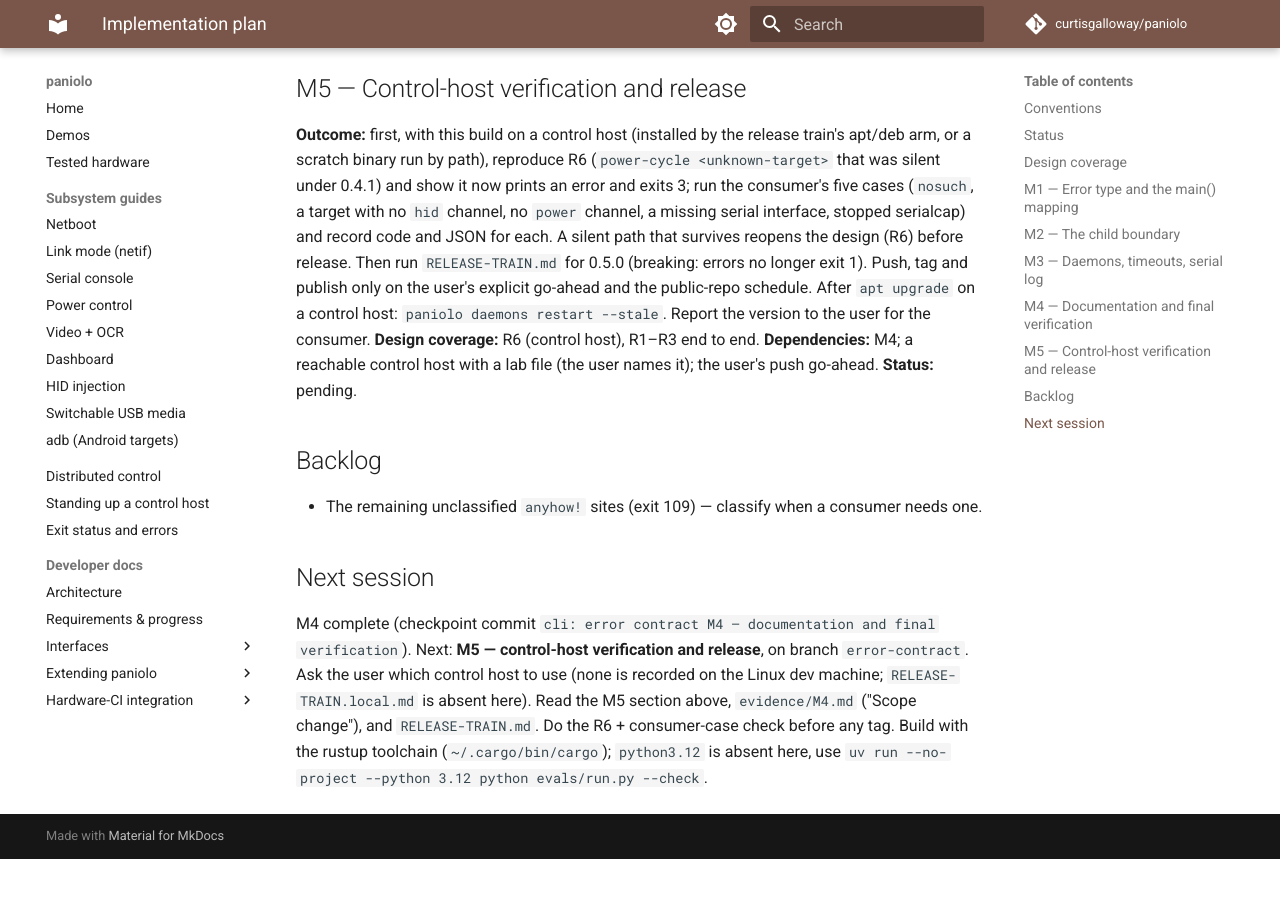
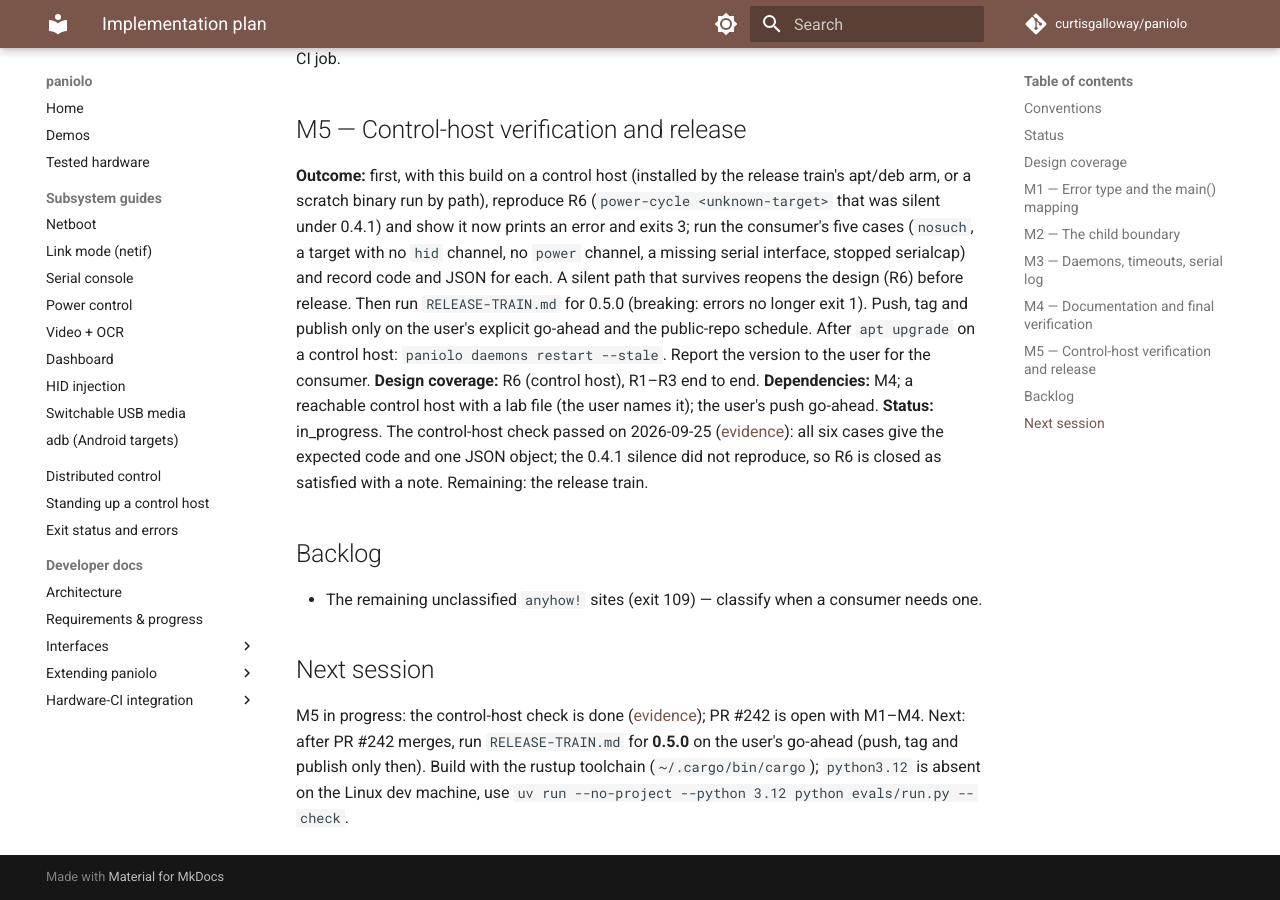
Before and after one commit to curtisgalloway/paniolo, an MkDocs documentation site: the page built from docs/dev/error-contract/implementation-plan.md, in a window 1280 px wide and 900 px high, scrolled down 2707 px. Built offline with MkDocs 1.6.1 and Material for MkDocs 9.7.7, drawn with Linux system fonts in a browser that asks for light colours; comment, search, counter and statistics services are not loaded; before the commit the page ends 3566 px from its top, so only the background shows below that; some of the changed text lies outside the part shown.

Commit message:
cli: error contract M5 — control-host verification
Run the consumer's failure cases on a control host with this build (a
scratch debug binary run by path against the host's own lab; the
installed 0.4.1 and its daemons untouched):

- power-cycle of an unknown target: 3 not_configured (R6)
- targets missing a hid channel, a power channel, a serial interface:
  3 not_configured with target and channel set
- serial log --require-live with serialcap stopped: 100 daemon_down;
  without the flag, rc 0 and a warning line

Each failure printed exactly one JSON object as the last stderr line.

R6's silence under 0.4.1 did not reproduce on the same host by any path
the consumer uses (shell, Python subprocess with capture, non-interactive
ssh): 0.4.1 printed the error and exited 1 each time. R6 is closed as
satisfied, with the note recorded in the evidence.

Target names in the evidence are placeholders. M5 stays in progress
until the 0.5.0 release train runs.

Co-Authored-By: Claude Opus 5.5 (1M context) <noreply@anthropic.com>

```diff
--- a/docs/dev/error-contract/implementation-plan.md
+++ b/docs/dev/error-contract/implementation-plan.md
@@ -35,7 +35,7 @@ Project checks (from `cli/`): `cargo fmt --check`, `cargo clippy --all-targets
 | M2 | Child boundary: hooks, dispatch, passthroughs | M1 | complete ([evidence](evidence/M2.md)) |
 | M3 | daemon_down, timeout, unreachable device; `serial log --require-live` | M1 | complete ([evidence](evidence/M3.md)) |
 | M4 | Docs, `--help`, skill, evals; final verification (R6 hardware moved to M5) | M2, M3 | complete ([evidence](evidence/M4.md)) |
-| M5 | R6 + consumer cases on a control host; release 0.5.0 through `RELEASE-TRAIN.md` | M4, a control host, user's push go-ahead | pending |
+| M5 | R6 + consumer cases on a control host; release 0.5.0 through `RELEASE-TRAIN.md` | M4, a control host, user's push go-ahead | in_progress (control-host check done, [evidence](evidence/M5.md); release pending) |
 
 ## Design coverage
 
@@ -106,7 +106,10 @@ user for the consumer.
 **Design coverage:** R6 (control host), R1–R3 end to end.
 **Dependencies:** M4; a reachable control host with a lab file (the user
 names it); the user's push go-ahead.
-**Status:** pending.
+**Status:** in_progress. The control-host check passed on 2026-09-25
+([evidence](evidence/M5.md)): all six cases give the expected code and one
+JSON object; the 0.4.1 silence did not reproduce, so R6 is closed as
+satisfied with a note. Remaining: the release train.
 
 ## Backlog
 
@@ -115,11 +118,9 @@ names it); the user's push go-ahead.
 
 ## Next session
 
-M4 complete (checkpoint commit `cli: error contract M4 — documentation and
-final verification`). Next: **M5 — control-host verification and release**,
-on branch `error-contract`. Ask the user which control host to use (none is
-recorded on the Linux dev machine; `RELEASE-TRAIN.local.md` is absent here).
-Read the M5 section above, `evidence/M4.md` ("Scope change"), and
-`RELEASE-TRAIN.md`. Do the R6 + consumer-case check before any tag. Build with
-the rustup toolchain (`~/.cargo/bin/cargo`); `python3.12` is absent here, use
-`uv run --no-project --python 3.12 python evals/run.py --check`.
+M5 in progress: the control-host check is done ([evidence](evidence/M5.md));
+PR #242 is open with M1–M4. Next: after PR #242 merges, run
+`RELEASE-TRAIN.md` for **0.5.0** on the user's go-ahead (push, tag and publish
+only then). Build with the rustup toolchain (`~/.cargo/bin/cargo`);
+`python3.12` is absent on the Linux dev machine, use `uv run --no-project
+--python 3.12 python evals/run.py --check`.
```
Also changed, not shown: docs/dev/error-contract/evidence/M5.md (added, +55 -0 lines).
